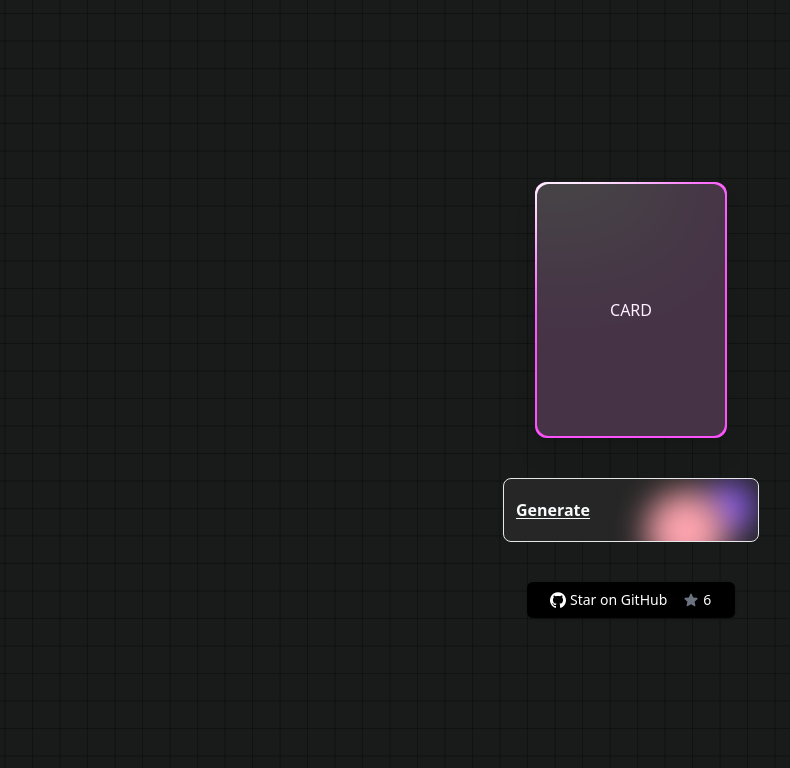
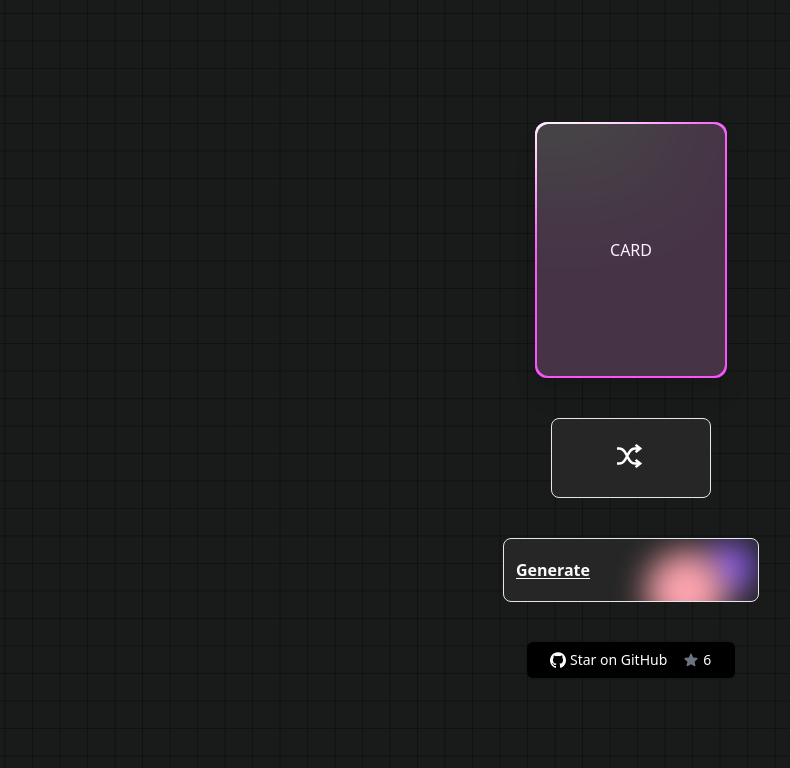
Before and after one commit to square-story/animeDP, a React (Vite) app: page / in a window 1280 px wide. Shown: the top 768 px of the page, without its empty margins (9-799 px from the left). Built offline with nearby package versions, Linux system fonts and the light colour scheme.

Commit message:
random generator button with some animation and icon

```diff
--- a/src/components/GenerateButton.jsx
+++ b/src/components/GenerateButton.jsx
@@ -1,3 +1,4 @@
+/* eslint-disable react/no-unknown-property */
 import { useState } from "react";
 import SelectionComponent from "./SelectionComponent";
 
@@ -14,6 +15,23 @@ const GenerateButton = () => {
 
     return (
         <>
+            <button
+                onClick={handleGenerateClick}
+                className="group relative bg-neutral-800 h-20 w-40 border text-left px-4 py-2 text-gray-50 text-base font-bold rounded-lg overflow-hidden flex items-center justify-center hover:text-rose-300 hover:border-rose-300 duration-500"
+            >
+                <svg
+                    width="28"
+                    height="28"
+                    xmlns="http://www.w3.org/2000/svg"
+                    fill="white"
+                    stroke="white"
+                    strokeWidth="1.5"
+                    clipRule="evenodd"
+                    className="group-hover:stroke-rose-300 transition-all duration-500"
+                >
+                    <path d="M21.67 3.955l-2.825-2.202.665-.753 4.478 3.497-4.474 3.503-.665-.753 2.942-2.292h-4.162c-3.547.043-5.202 3.405-6.913 7.023 1.711 3.617 3.366 6.979 6.913 7.022h4.099l-2.883-2.247.665-.753 4.478 3.497-4.474 3.503-.665-.753 2.884-2.247h-4.11c-3.896-.048-5.784-3.369-7.461-6.858-1.687 3.51-3.592 6.842-7.539 6.858h-2.623v-1h2.621c3.6-.014 5.268-3.387 6.988-7.022-1.72-3.636-3.388-7.009-6.988-7.023h-2.621v-1h2.623c3.947.016 5.852 3.348 7.539 6.858 1.677-3.489 3.565-6.81 7.461-6.858h4.047z" />
+                </svg>
+            </button>
             <button onClick={handleGenerateClick} className="group group-hover:before:duration-500 group-hover:after:duration-500 after:duration-500 hover:border-rose-300 hover:before:[box-shadow:_20px_20px_20px_30px_#a21caf] duration-500 before:duration-500 hover:duration-500 underline underline-offset-2 hover:after:-right-8 hover:before:right-12 hover:before:-bottom-8 hover:before:blur hover:underline hover:underline-offset-4  origin-left hover:decoration-2 hover:text-rose-300 relative bg-neutral-800 h-16 w-64 border text-left p-3 text-gray-50 text-base font-bold rounded-lg  overflow-hidden  before:absolute before:w-12 before:h-12 before:content[''] before:right-1 before:top-1 before:z-10 before:bg-violet-500 before:rounded-full before:blur-lg  after:absolute after:z-10 after:w-20 after:h-20 after:content['']  after:bg-rose-300 after:right-8 after:top-3 after:rounded-full after:blur-lg">
                 Generate
             </button>
```
